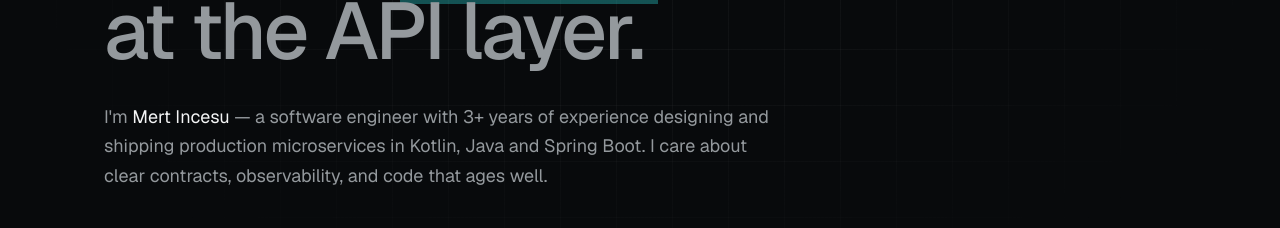
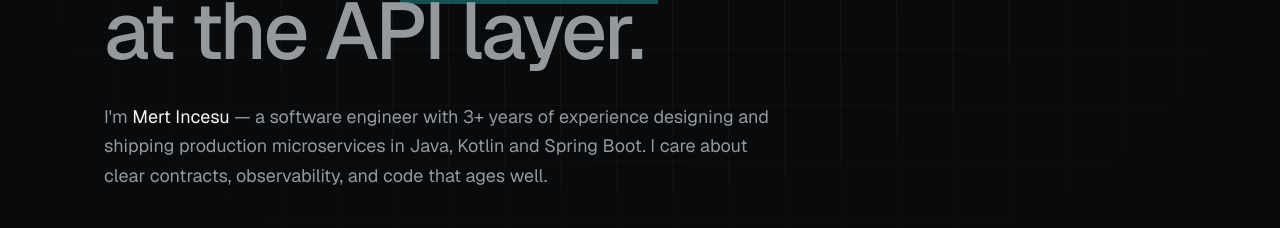
Before and after one commit to mertinc/mertincesu-website, a Next.js app: page / in a window 1280 px wide. Shown: the part 399-627 px from the top of the page. Built offline with nearby package versions, Linux system fonts and the light colour scheme.

Commit message:
Change order of programming languages

```diff
--- a/components/hero.tsx
+++ b/components/hero.tsx
@@ -81,7 +81,7 @@ export default function Hero() {
         >
           I&apos;m <span className="text-fg">Mert Incesu</span> — a software
           engineer with 3+ years of experience designing and shipping production
-          microservices in Kotlin, Java and Spring Boot. I care about clear
+          microservices in Java, Kotlin and Spring Boot. I care about clear
           contracts, observability, and code that ages well.
         </Reveal>
 
```
